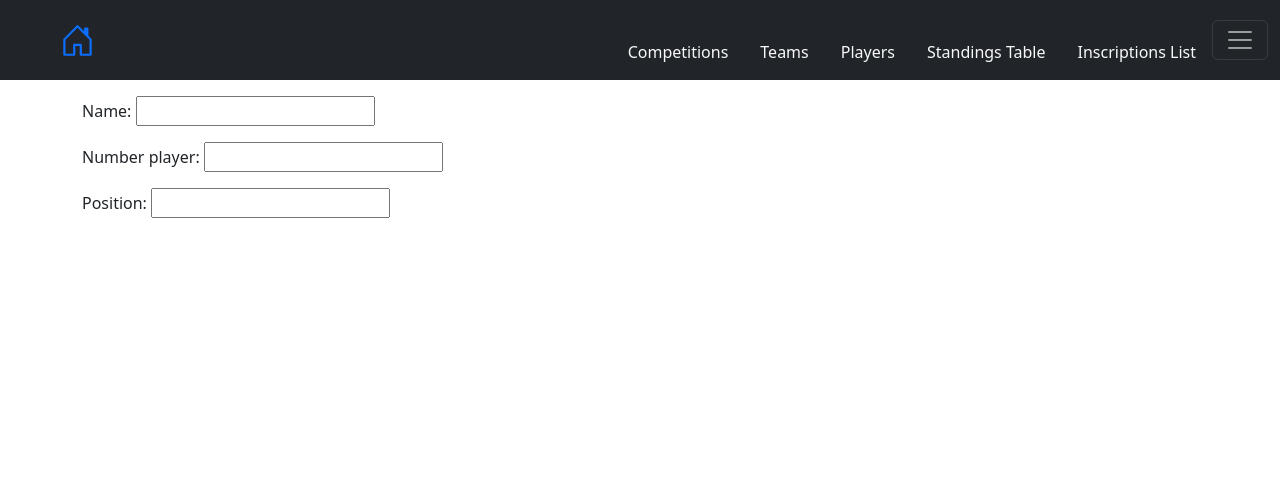
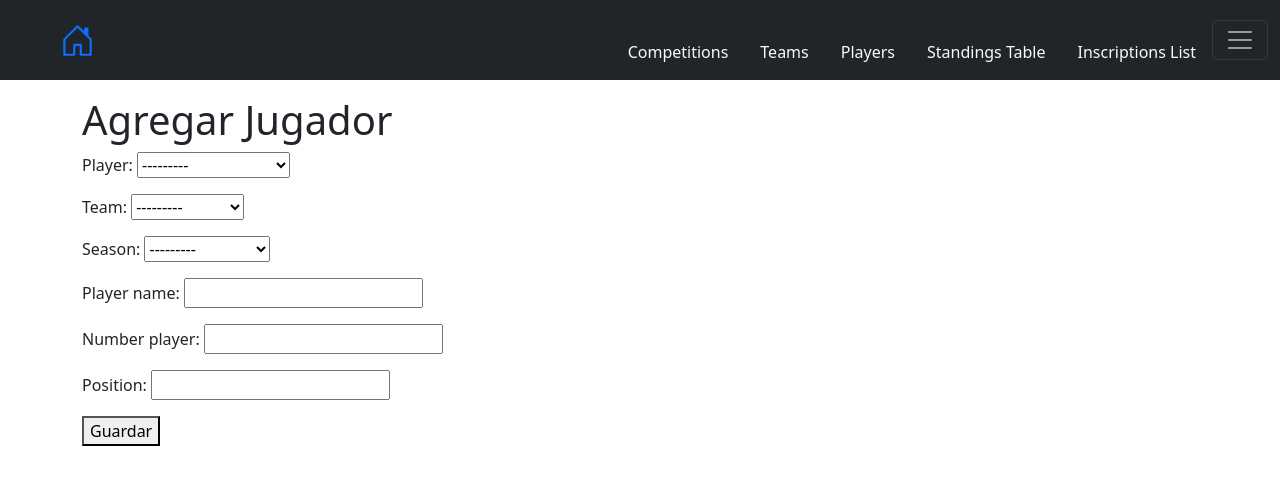
Before and after one commit to jostinjimenez/django-project-competencias, a Django app: page /new_player/ in a window 1280 px wide. Shown: the top 485 px of the page. Run offline with Django 4.2, Linux system fonts and the light colour scheme; a user stored in the database is signed in; data comes from the database, SQL or seed files in the repository.

Commit message:
New Player

````diff
--- a/myapp/forms.py
+++ b/myapp/forms.py
@@ -1,5 +1,35 @@
 from django import forms
-from .models import Player, Sport, Competition
+from .models import Player, Sport, Competition, PlayerTeamSeason
+
+
+class CustomPlayerForm(forms.ModelForm):
+    # Agregar campos adicionales para Player
+    player_name = forms.CharField(max_length=50)
+    number_player = forms.IntegerField()
+    position = forms.CharField(max_length=50)
+
+    class Meta:
+        model = PlayerTeamSeason
+        fields = ['player', 'team', 'season']
+
+    def save(self, commit=True):
+        # Obtener los valores de los campos adicionales para Player
+        player_name = self.cleaned_data['player_name']
+        number_player = self.cleaned_data['number_player']
+        position = self.cleaned_data['position']
+
+        # Crear un objeto Player
+        player = Player(name=player_name, number_player=number_player, position=position)
+
+        # Guardar el objeto Player antes de guardarlo en PlayerTeamSeason
+        if commit:
+            player.save()
+
+        # Obtener el objeto Player creado y establecerlo en PlayerTeamSeason
+        self.instance.player = player
+
+        # Llamar al método save de forms.ModelForm para guardar PlayerTeamSeason
+        return super().save(commit=commit)
 
 
 class PlayerForm(forms.ModelForm):
--- a/myapp/models.py
+++ b/myapp/models.py
@@ -1,3 +1,4 @@
+from django.core.exceptions import ValidationError
 from django.db import models
 
 # Create your models here.
@@ -22,6 +23,20 @@ class Team(models.Model):
 
     def __str__(self):
         return self.name
+
+    def get_standings(self):
+        played_games = Game.objects.filter(state=State.PLAYED)
+        wins = played_games.filter(winner=self).count()
+        losses = played_games.filter(loser=self).count()
+        points = wins * 3
+        goals_difference = self.goals_scored - self.goals_received
+
+        return {
+            'wins': wins,
+            'losses': losses,
+            'points': points,
+            'goals_difference': goals_difference,
+        }
 
 
 class Sport(models.Model):
@@ -62,7 +77,7 @@ class Game(models.Model):
             return self.score.result
         return "Not played"
 
-    def update_goals(self):
+    def save(self, *args, **kwargs):
         if self.state == State.PLAYED:
             local_goals, visitor_goals = map(int, self.score.result.split('-'))
             self.team_local.goals_scored += local_goals
@@ -71,6 +86,7 @@ class Game(models.Model):
             self.team_visitor.goals_received += local_goals
             self.team_local.save()
             self.team_visitor.save()
+        super().save(*args, **kwargs)
 
 
 class Score(models.Model):
@@ -120,6 +136,21 @@ class Player(models.Model):
     def __str__(self):
         return self.name
 
+    def clean(self):
+        # Obtener la temporada del equipo al que se intenta agregar al jugador
+        team_season = self.team.season if self.team else None
+
+        # Obtener todos los equipos del jugador en temporadas distintas
+        teams_in_other_seasons = self.teams.exclude(season=team_season)
+
+        # Verificar si el jugador ya pertenece a otro equipo de la misma temporada
+        if self.team and self.teams.filter(season=team_season).count() > 1:
+            raise ValidationError("El jugador ya pertenece a otro equipo de la misma temporada.")
+
+        # Verificar si el jugador pertenece a otros equipos en temporadas distintas
+        if teams_in_other_seasons.exists():
+            raise ValidationError("El jugador ya pertenece a otros equipos en temporadas distintas.")
+
 
 class Group(models.Model):
     letter = models.CharField(max_length=1)
--- a/myapp/templates/competitions.html
+++ b/myapp/templates/competitions.html
@@ -10,8 +10,8 @@
 
     <div class="container py-5">
         {% for competition in competitions %}
-            <div class="card card-body bg-secondary">
-                <div class="row text-light">
+            <div class="card card-body bg-dark">
+                <div class=" text-light">
                     <h2><a href="{% url 'competition_detail' competition.id %}">{{ competition.name }}</a></h2>
                     <p class="text-right">{{ competition.is_active }}</p>
                 </div>
--- a/myapp/templates/game_list.html
+++ b/myapp/templates/game_list.html
@@ -38,7 +38,7 @@
                 <div class="col-md-4 p-4 ">
                     <a class="custom-link" href="{% url 'game_detail' game.id %}">
                         <div class="card-body">
-                            <div class="card card-game bg-dark text-light">
+                            <div class="card card-game bg-black text-light">
                                 <div class="card-body">
                                     <div class="row align-items-center">
                                         <div class="col-md-8"> <!-- Div de los nombres -->
--- a/myapp/templates/new_player.html
+++ b/myapp/templates/new_player.html
@@ -1,7 +1,12 @@
 {% extends 'base.html' %}
 {% block content %}
 
-    {{ form.as_p }}
+    <h1>Agregar Jugador</h1>
+
+    <form method="post">
+        {% csrf_token %}
+        {{ form.as_p }}
+        <button type="submit">Guardar</button>
+    </form>
 
 {% endblock %}
-```
--- a/myapp/views.py
+++ b/myapp/views.py
@@ -1,14 +1,17 @@
+from django.db.models import Q
 from django.shortcuts import render, redirect, get_object_or_404
 from django.contrib.auth.forms import UserCreationForm, AuthenticationForm
 from django.contrib.auth.models import User
 from django.contrib.auth import login, logout, authenticate
-from django.db import IntegrityError
+from django.db import IntegrityError, transaction
 from django.contrib.auth.decorators import login_required
 
-from .forms import PlayerForm, SportForm, CompetitionForm
+from .forms import PlayerForm, SportForm, CompetitionForm, CustomPlayerForm
 from .models import Competition, Season, Sport, Group, Team, Inscription, Player, Game, State, PlayerTeamSeason
 
 
+@login_required
+@transaction.atomic  # Aplicamos el decorador para asegurar el uso de transacciones
 def new_competition(request):
     if request.method == 'GET':
         form = CompetitionForm()
@@ -26,6 +29,8 @@ def new_competition(request):
             })
 
 
+@login_required
+@transaction.atomic
 def edit_player(request, id):
     player = get_object_or_404(Player, pk=id)
 
@@ -65,25 +70,7 @@ def inscription_list(request):
 
 def standings_table(request):
     teams = Team.objects.all()
-    played_games = Game.objects.filter(state=State.PLAYED)
-
-    for game in played_games:
-        game.update_goals()
-
-    standings = {}
-
-    for team in teams:
-        wins = played_games.filter(winner=team).count()
-        losses = played_games.filter(loser=team).count()
-        points = (wins * 3)
-        goals_difference = team.goals_scored - team.goals_received
-
-        standings[team] = {
-            'wins': wins,
-            'losses': losses,
-            'points': points,
-            'goals_difference': goals_difference,
-        }
+    standings = {team: team.get_standings() for team in teams}
 
     sorted_standings = sorted(standings.items(), key=lambda x: (x[1]['points'], x[1]['goals_difference']), reverse=True)
 
@@ -109,8 +96,10 @@ def game_list(request):
     selected_sport = request.GET.get('sport')
 
     if selected_sport:
-        games = games.filter(team_local__inscription__sport_list_id=selected_sport) | \
-                games.filter(team_visitor__inscription__sport_list_id=selected_sport)
+        games = games.filter(
+            Q(team_local__inscription__sport_list_id=selected_sport) |
+            Q(team_visitor__inscription__sport_list_id=selected_sport)
+        )
 
     return render(request, 'game_list.html', {
         'games': games,
@@ -196,8 +185,16 @@ def seasons_and_groups(request, id):
     })
 
 
+@login_required
 def new_player(request):
-    form = PlayerForm()
+    if request.method == 'POST':
+        form = CustomPlayerForm(request.POST)
+        if form.is_valid():
+            form.save()
+            return redirect('player_list')
+    else:
+        form = CustomPlayerForm()
+
     return render(request, 'new_player.html', {'form': form})
 
 
````
Also changed, not shown: myapp/templates/standings_table.html (+9 -9 lines).
